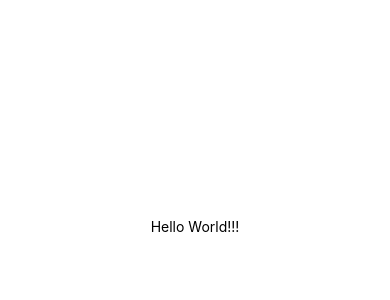
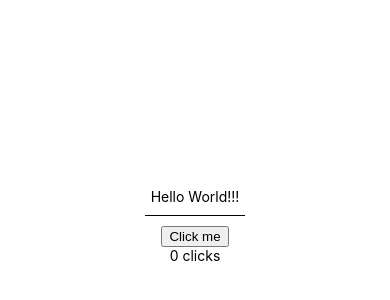
Before and after one commit to hinname/app-teste-aula, a React Native app: screen / in a window 390 px wide. Shown: the part 196-496 px from the top of the page. Built offline with nearby package versions, Linux system fonts and the light colour scheme.

Commit message:
testing useState

```diff
--- a/App.tsx
+++ b/App.tsx
@@ -1,10 +1,22 @@
 import { StatusBar } from 'expo-status-bar';
 import { StyleSheet, Text, View } from 'react-native';
+import { useState } from 'react';
 
 export default function App() {
+  const [count, setCount] = useState(0);
   return (
     <View style={styles.container}>
       <Text>Hello World!!!</Text>
+      <View
+        style={{
+          borderBottomColor: 'black',
+          width: 100,
+          margin: 10,
+          borderBottomWidth: StyleSheet.hairlineWidth,
+        }}
+      />
+      <button onClick={() => setCount(count + 1)}>Click me</button>
+      <Text>{count} clicks</Text>
       <StatusBar style="auto" />
     </View>
   );
```
